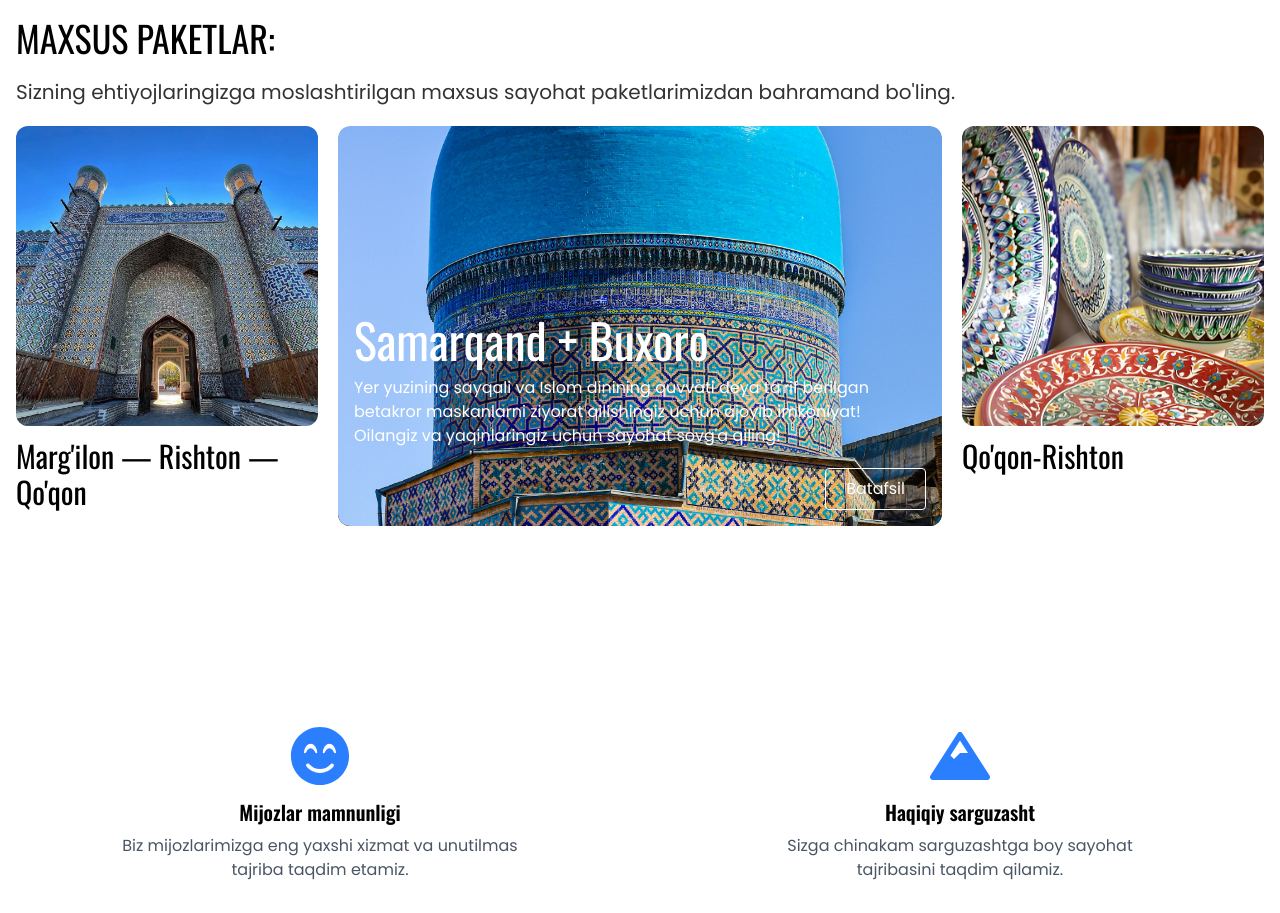
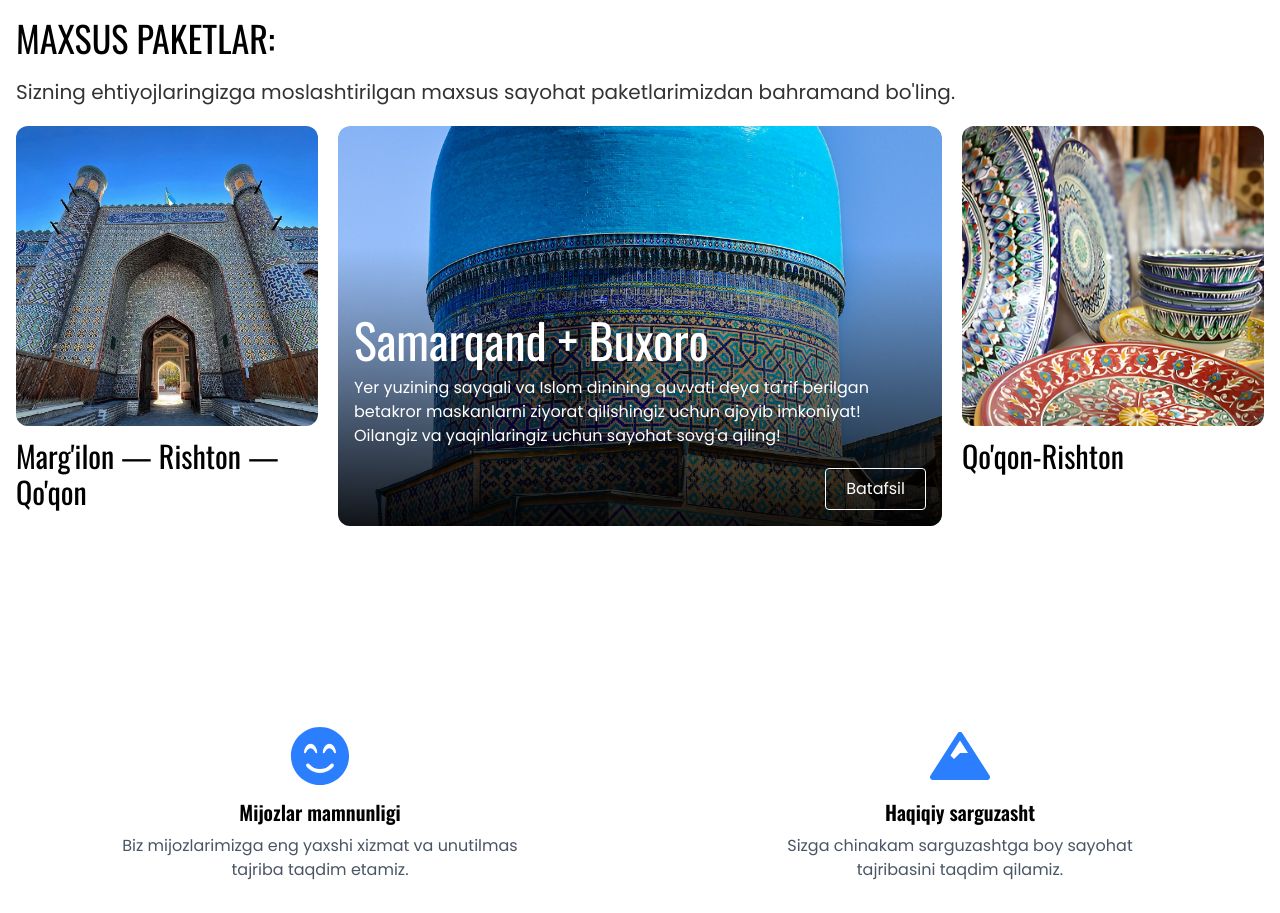
Before and after one commit to AkhrorSoliev/travel, a Next.js app: page / in a window 1280 px wide. Shown: the part 1040-1953 px from the top of the page. Built offline with nearby package versions, Linux system fonts and the light colour scheme.

Commit message:
feat: implement AbroadSuggest component; enhance PopularDestinations link styling; update globals.css for popular image gradient overlay

```diff
--- a/src/app/globals.css
+++ b/src/app/globals.css
@@ -76,14 +76,6 @@ body {
   .popular-img {
     @apply h-[300px] w-full;
   }
-
-  .popular-img-main {
-    background: linear-gradient(
-      to bottom,
-      rgba(0, 0, 0, 0) 30%,
-      rgba(0, 0, 0, 0.9) 100%
-    );
-  }
 }
 
 .link:hover {
@@ -100,6 +92,33 @@ body {
 
 .hidden-nav .language-selector {
   display: block !important;
+}
+.popular-img-main {
+  position: relative;
+  overflow: hidden;
+}
+
+.popular-img-main::after {
+  content: "";
+  position: absolute;
+  inset: 0;
+  background: linear-gradient(
+    to bottom,
+    rgba(0, 0, 0, 0) 30%,
+    rgba(0, 0, 0, 0.9) 100%
+  );
+  z-index: 1;
+  pointer-events: none;
+}
+
+.popular-img {
+  position: relative;
+  z-index: 0;
+}
+
+.popular-img-main .absolute {
+  position: absolute;
+  z-index: 2;
 }
 
 @media screen and (max-width: 1068px) {
--- /dev/null
+++ b/src/layout/AbroadSuggest.jsx
@@ -0,0 +1,5 @@
+function AbroadSuggest() {
+  return <div>AbroadSuggest</div>;
+}
+
+export default AbroadSuggest;
--- a/src/layout/PopularDestinations.jsx
+++ b/src/layout/PopularDestinations.jsx
@@ -73,7 +73,7 @@ function SpecialSuggest() {
               </p>
               <Link
                 href="#footer"
-                className="text-md cursor-pointer self-center self-end rounded border border-black px-3 py-1 text-black transition hover:bg-black hover:text-white md:self-end md:px-5 md:py-2"
+                className="text-md cursor-pointer self-end rounded border border-black px-3 py-1 text-black transition hover:bg-black hover:text-white md:self-end md:px-5 md:py-2"
               >
                 Buyurtma berish
               </Link>
```
